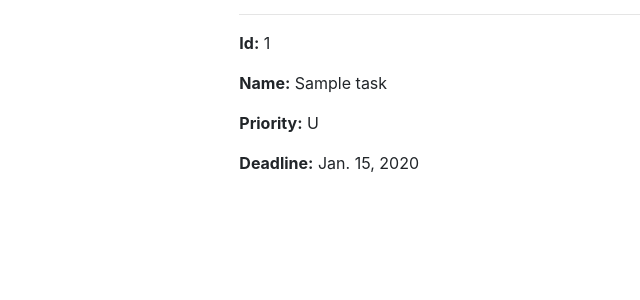
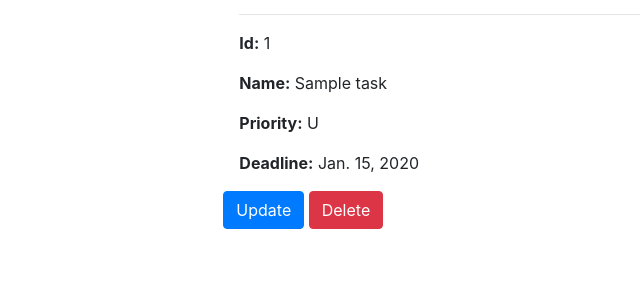
Before and after one commit to Olena-Shulga/it-company-task-manager, a Django app: page /workers/1/ in a window 1280 px wide. Shown: the part 388-688 px from the top of the page, without its empty margins (5-645 px from the left). Run offline with Django 5.2, Linux system fonts and the light colour scheme; tables that the repository leaves empty hold one stand-in row (values such as "Sample post").

Commit message:
add links to add, to update, to see detail and to delete workers

```diff
--- a/templates/task_manager/worker_detail.html
+++ b/templates/task_manager/worker_detail.html
@@ -41,4 +41,9 @@
       <p>No completed task!</p>
     {% endfor %}
   </div>
+
+  <form action="{% url 'task_manager:worker-delete' pk=worker.id %}">
+    <a class="btn btn-primary" href="#">Update</a>
+    <button type="submit" class="btn btn-danger">Delete</button>
+  </form>
 {% endblock %}
--- a/templates/task_manager/worker_list.html
+++ b/templates/task_manager/worker_list.html
@@ -2,7 +2,9 @@
 {% load crispy_forms_filters %}
 
 {% block content %}
-  <h1>Worker List</h1>
+  <h1>Worker List
+  <a href="{% url 'task_manager:worker-create' %}" style="float: inline-end">+</a>
+  </h1>
 
   {% if worker_list %}
     <table class="table">
@@ -16,7 +18,7 @@
       {% for worker in worker_list %}
         <tr>
           <td>
-              {{ worker.id }}
+              <a href="{% url 'task_manager:worker-detail' pk=worker.id %}">{{ worker.id }}</a>
           </td>
           <td>
               {{ worker.username }}
```
